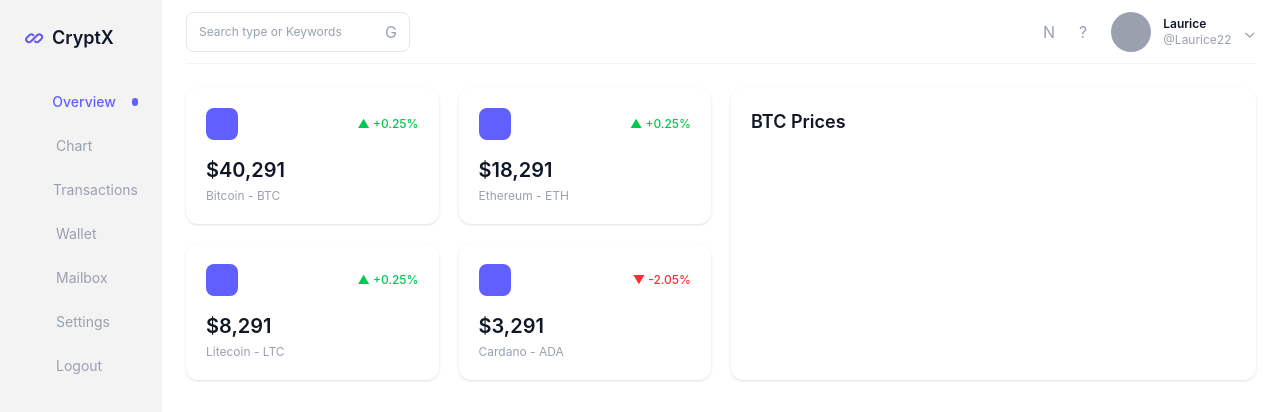
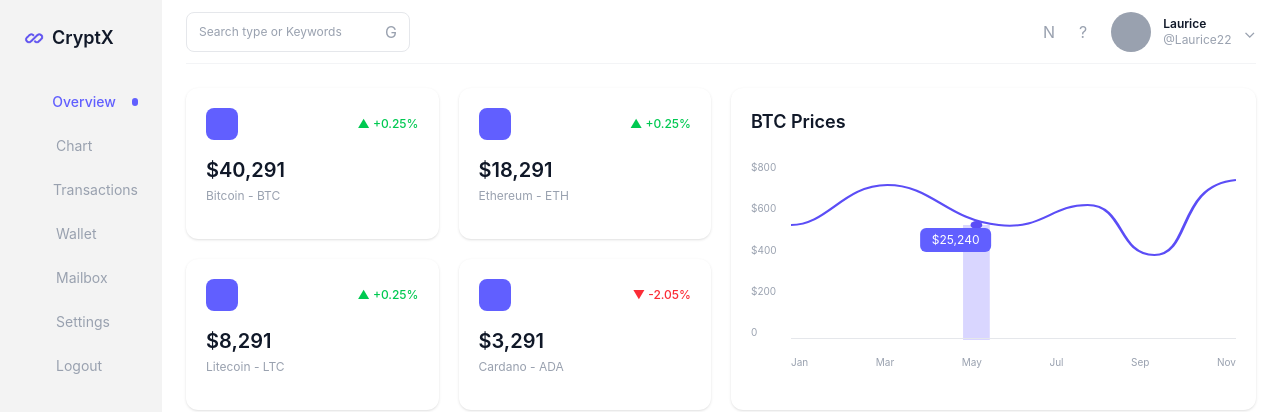
Before and after one commit to Durandt-Boshoff/CryptX-design, a React (Vite) app: page / in a window 1280 px wide. Shown: the top 412 px of the page. Built offline with nearby package versions, Linux system fonts and the light colour scheme.

Commit message:
Refactor MainContent component and add ChartVisual for enhanced cryptocurrency data display

```diff
--- a/src/App.jsx
+++ b/src/App.jsx
@@ -1,6 +1,6 @@
 import Sidebar from "./components/layout/sidebar";
 import Header from "./components/layout/header";
-import MainContent from "./components/ui/MainContent";
+import MainContent from "./components/layout/MainContent";
 
 function App() {
   return (
--- a/src/components/ui/MainContent.jsx
+++ b/src/components/layout/MainContent.jsx
@@ -1,4 +1,5 @@
-import MetricCard from "./MetricCard";
+import MetricCard from "../ui/MetricCard";
+import ChartVisual from "../ui/ChartVisual";
 
 const cryptoData = [
     {
@@ -48,7 +49,7 @@ function MainContent() {
                         BTC Prices
                     </h2>
 
-                    {/* Chart will go here */}
+                    <ChartVisual />
                 </div>
 
             </div>
--- /dev/null
+++ b/src/components/ui/ChartVisual.jsx
@@ -0,0 +1,75 @@
+function ChartVisual(){
+    return (
+        <div className="relative mt-6 h-57.5 w-full">
+            {/* Y-axis labels */}
+            <div className="absolute left-0 top-0 flex h-45 flex-col justify-between text-[10px] text-gray-400">
+                <span>$800</span>
+                <span>$600</span>
+                <span>$400</span>
+                <span>$200</span>
+                <span>0</span>
+            </div>
+
+            {/* Chart area */}
+            <div className="absolute left-10 right-0 top-0 h-45">
+                <svg
+                    viewBox="0 0 300 180"
+                    className="h-full w-full"
+                    preserveAspectRatio="none"
+                >
+                    {/* Main line */}
+                    <path
+                        d="
+                            M 0 65
+                            C 25 65, 35 25, 65 25
+                            C 95 25, 105 60, 140 65
+                            C 170 70, 175 45, 200 45
+                            C 225 45, 220 95, 245 95
+                            C 270 95, 260 25, 300 20
+                        "
+                        fill="none"
+                        stroke="#5B4DF6"
+                        strokeWidth="2"
+                    />
+
+                    {/* Highlight line */}
+                    <line
+                        x1="125"
+                        y1="65"
+                        x2="125"
+                        y2="180"
+                        stroke="#D9D6FF"
+                        strokeWidth="18"
+                    />
+
+                    {/* Highlight dot */}
+                    <circle
+                        cx="125"
+                        cy="65"
+                        r="4"
+                        fill="#5B4DF6"
+                    />
+                </svg>
+
+                {/* Price bubble */}
+                <div className="absolute left-[37%] top-[38%] -translate-x-1/2 rounded-md bg-indigo-500 px-3 py-1 text-xs text-white">
+                    $25,240
+                </div>
+
+                {/* Bottom axis */}
+                <div className="absolute -bottom-7.5 left-0 right-0 border-t border-gray-200">
+                    <div className="mt-4 flex justify-between text-[10px] text-gray-400">
+                        <span>Jan</span>
+                        <span>Mar</span>
+                        <span>May</span>
+                        <span>Jul</span>
+                        <span>Sep</span>
+                        <span>Nov</span>
+                    </div>
+                </div>
+            </div>
+        </div>
+    )
+}
+
+export default ChartVisual;
```
